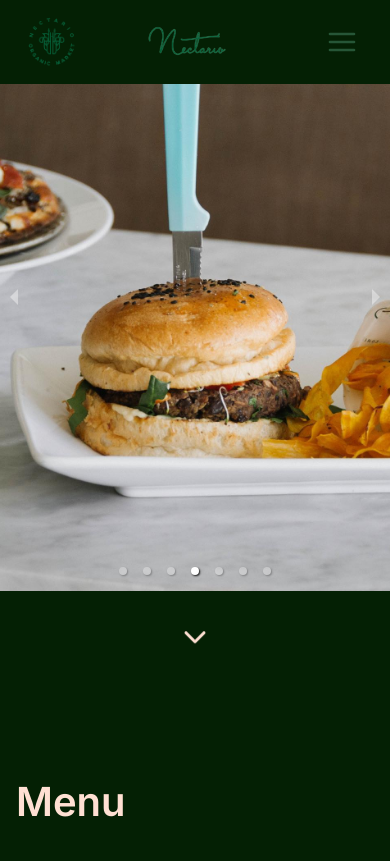
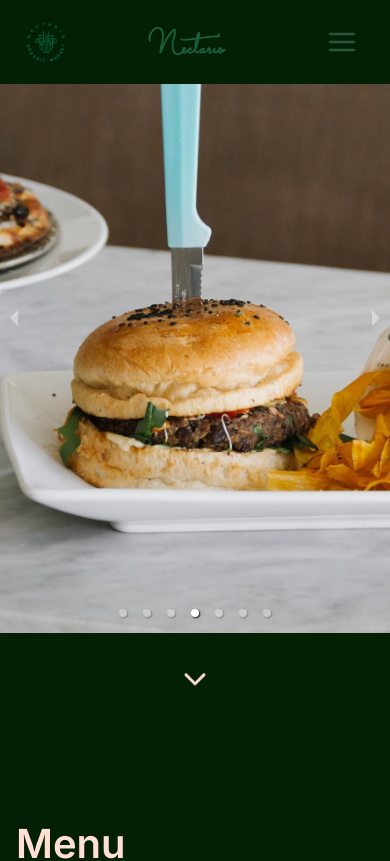
Before and after one commit to garciazapiain/nectario, a Next.js app: page / in a window 390 px wide. Shown: the top 861 px of the page. Built offline with nearby package versions, Linux system fonts and the light colour scheme.

Commit message:
fixed mobile logo

```diff
--- a/src/app/globals.css
+++ b/src/app/globals.css
@@ -66,8 +66,8 @@ body {
 
 .logoNavBar {
   margin-left: 1rem;
-  max-height: 8vh;
-  width: fit-content;
+  max-height: 7vh;
+  width: 7vh;
   scale: 80%;
 }
 
@@ -338,7 +338,7 @@ body {
 }
 
 .image-container {
-  height: 70vh;
+  height: 75vh;
   width: auto;
   overflow: hidden;
 }
```
